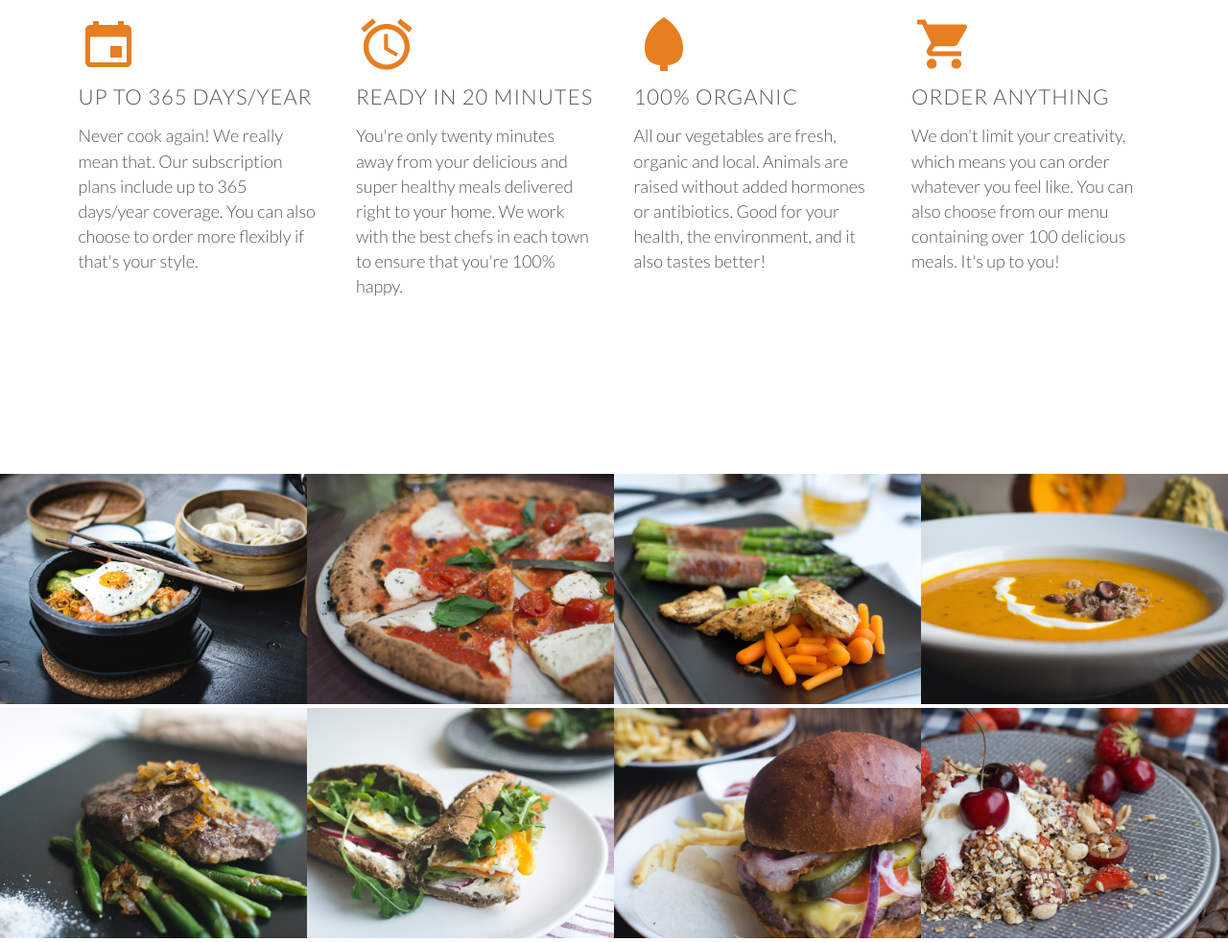
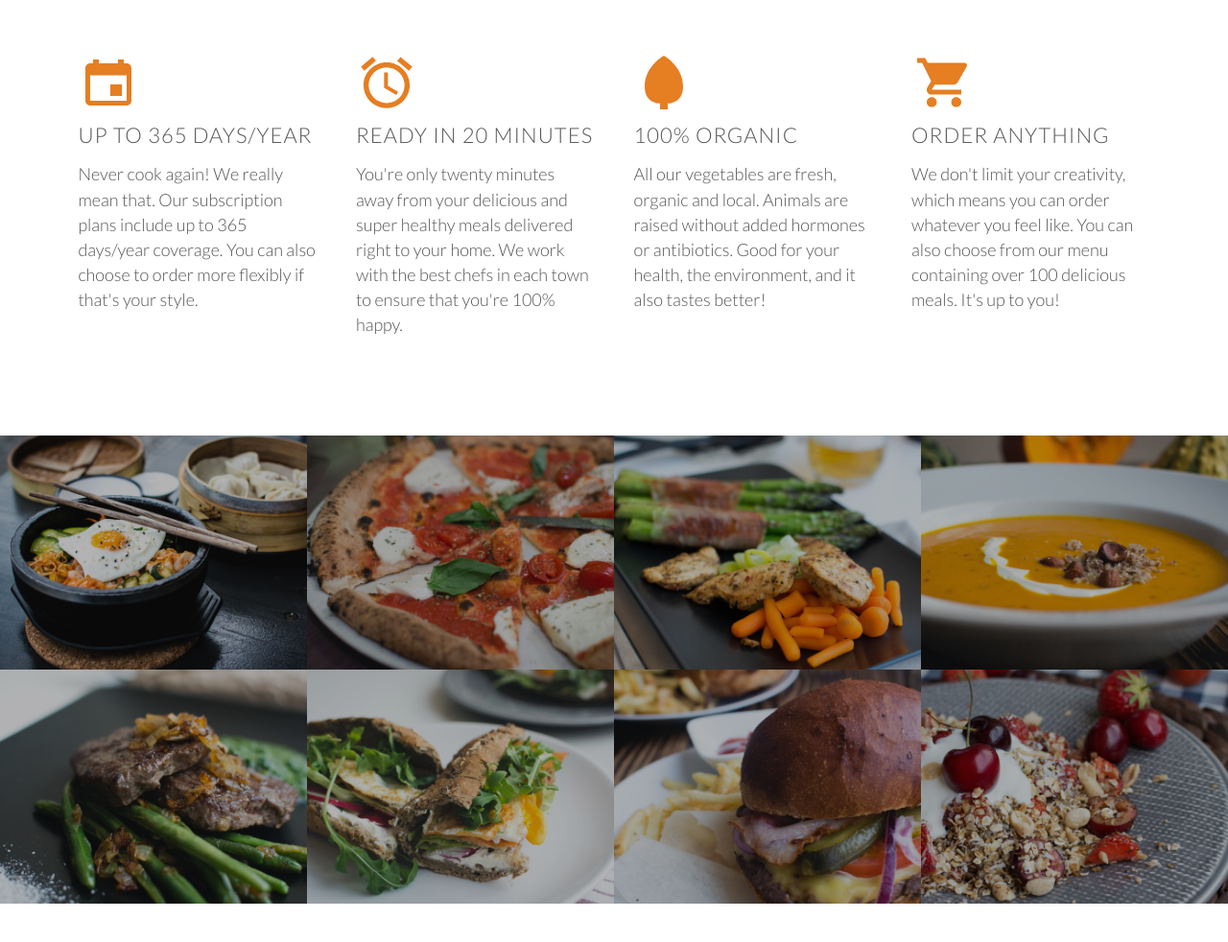
Before and after one commit to handa26/omnifood, a plain HTML site: page index.html in a window 1280 px wide. Shown: the part 1050-2032 px from the top of the page at 96% size. After the commit the page ends 1992 px from the top, so only its background shows below. Drawn offline with nearby package versions, Linux system fonts and the light colour scheme.

Commit message:
animating photo showcase in meals section

```diff
--- a/resources/css/style.css
+++ b/resources/css/style.css
@@ -197,8 +197,23 @@ header {
 
 
 /* ================================================== */
+/* FEATURES */
+/* ================================================== */
+.section-features .long-paragraph {
+    margin-bottom: 40px;
+}
+
+
+
+
+
+/* ================================================== */
 /* MEALS SECTION */
 /* ================================================== */
+.section-meals {
+    padding: 0;
+}
+
 .meals-showcase {
     list-style: none;
     width: 100%;
@@ -213,9 +228,18 @@ header {
 .meal-photo {
     width: 100%;
     margin: 0;
+    overflow: hidden;
+    background-color: #000; /* darker background correlation with opacity */
 }
 
 .meal-photo img {
+    opacity: 0.7;
     width: 100%;
     height: auto;
+    transform: scale(1.15);
+    transition: transform 0.5s, opacity 0.5s;
 }
+.meal-photo img:hover {
+    transform: scale(1.03);
+    opacity: 1;
+}
```
